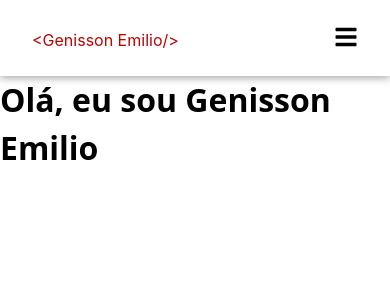
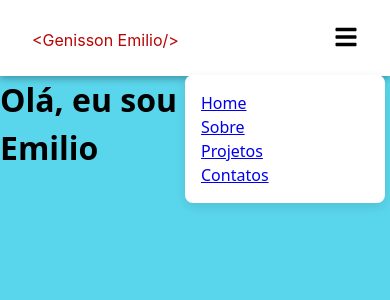
Before and after one commit to GenissonEmilio/Portifolio, a React app in the folder portifolio/: page / in a window 390 px wide. Both pictures are taken after a click on the button 346 px from the left and 40 px from the top of the page. Shown: the top 300 px of the page. Built offline with nearby package versions, Linux system fonts and the light colour scheme; the HTML template or start-up script is replaced by a standard one.

Commit message:
update menu mobile

```diff
--- a/portifolio/index.css
+++ b/portifolio/index.css
@@ -5,7 +5,7 @@
 
   color-scheme: light dark;
   color: rgba(255, 255, 255, 0.87);
-  background-color: #fff;
+  background-color: rgb(90, 214, 236);
 
   font-synthesis: none;
   text-rendering: optimizeLegibility;
--- a/portifolio/src/components/layout/MenuMobile/Mobile.module.css
+++ b/portifolio/src/components/layout/MenuMobile/Mobile.module.css
@@ -3,8 +3,35 @@
     font-size: 1.5rem;
     background-color: white;
     color: black;
-    cursor: pointer;margin-left: auto;
+    cursor: pointer;
+    margin-left: auto;
     border: none;
+}
+
+.menu {
+  position: absolute;
+  top: 75px;
+  right: 0;
+  width: 200px;
+  background-color: white;
+  box-shadow: 0 4px 12px rgba(0, 0, 0, 0.1);
+  padding: 1rem;
+  border-radius: 8px;
+  z-index: 1000;
+}
+
+.menu ul {
+  list-style: none;
+  padding: 0;
+  margin: 0;
+}
+
+.menuOpen {
+  animation: slideInFromRight 0.5s ease forwards;
+}
+
+.menuClose {
+  animation: slideOutFromRight 0.5s ease forwards;
 }
 
 @media (max-width: 500px) {
@@ -12,3 +39,37 @@
       display: block;
     }
   }
+
+@keyframes slideInFromRight {
+  0% {
+    opacity: 0;
+    transform: translateX(20px); /* Começa fora da tela à direita */
+  }
+  50% {
+    opacity: 1;
+    transform: translateX(-40px); /* Passa um pouco do ponto final (overshoot) */
+  }
+  70% {
+    transform: translateX(-30px);
+  }
+  80% {
+    transform: translateX(-20px);
+  }
+  90% {
+    transform: translateX(-10px);
+  }
+  100% {
+    transform: translateX(-5px); /* Volta para o lugar normal */
+  }
+}
+
+@keyframes slideOutFromRight {
+  from {
+    opacity: 1;
+    transform: translateX(0);
+  }
+  to {
+    opacity: 0;
+    transform: translateX(100%);
+  }
+}
--- a/portifolio/src/components/layout/MenuMobile/Mobile.tsx
+++ b/portifolio/src/components/layout/MenuMobile/Mobile.tsx
@@ -1,18 +1,37 @@
-import React from "react";
+import React, { useEffect, useState } from "react";
 import { FaBars } from "react-icons/fa";
 import styles from "./Mobile.module.css";
+import { Link } from "react-router-dom";
 
 const Mobile: React.FC = () => {
-    //const size: number = window.innerWidth;
-    /*if (size <= 500) {
+    const [isOpen, setOpen] = useState(false);
+    const [shouldRender, setShouldRender] = useState(false);
 
-    }*/
+    useEffect(() => {
+        if (isOpen) {
+            setShouldRender(true);
+        } else {
+            const timeout = setTimeout(() => setShouldRender(false), 300);
+            return () => clearTimeout(timeout);
+        }
+    }, [isOpen]);
 
     return (
         <div>
-            <button className={styles.hamburguer}>
+            <button className={styles.hamburguer} onClick={() => setOpen(!isOpen)}>
                 <FaBars />
             </button>
+
+            {shouldRender && (
+                <div className={`${styles.menu} ${isOpen? styles.menuOpen : styles.menuClose}`}>
+                    <ul>
+                        <li><Link to="/" onClick={() => setOpen(!isOpen)}>Home</Link></li>
+                        <li><Link to="/sobre" onClick={() => setOpen(!isOpen)}>Sobre</Link></li>
+                        <li><Link to="/projetos" onClick={() => setOpen(!isOpen)}>Projetos</Link></li>
+                        <li><Link to="/contato" onClick={() => setOpen(!isOpen)}>Contatos</Link></li>
+                    </ul>
+                </div>
+            )}
         </div>
     )
 }
```
